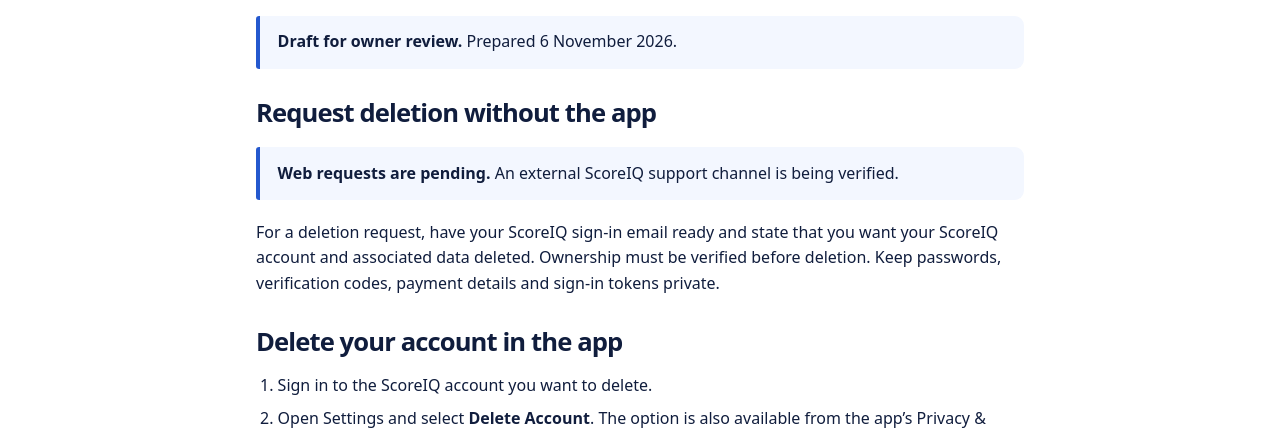
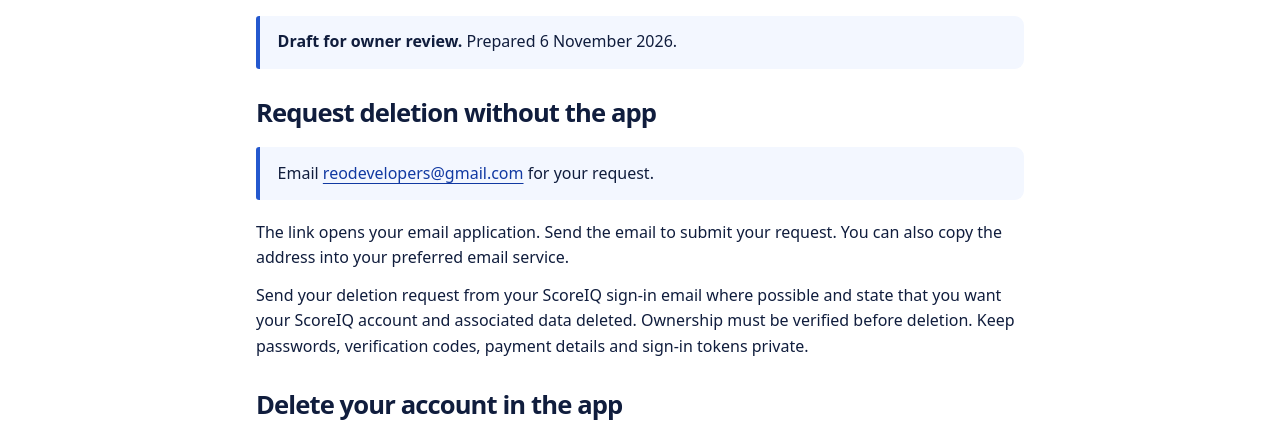
Before and after one commit to raheemreo/score_iq_web, a plain HTML site: page site/delete-account/index.html in a window 1280 px wide. Shown: the part 327-760 px from the top of the page. Drawn offline with Linux system fonts and the light colour scheme.

Commit message:
Add owner-provided support and external account request email

```diff
--- a/site/delete-account/index.html
+++ b/site/delete-account/index.html
@@ -39,8 +39,9 @@
   <p class="lead">Options for deleting your ScoreIQ account and associated data.</p>
   <!-- RELEASE_BLOCKER_LEGAL --><div class="notice"><p><strong>Draft for owner review.</strong> Prepared <time datetime="2026-11-06">6 November 2026</time>.</p></div>
   <h2>Request deletion without the app</h2>
-  <!-- RELEASE_BLOCKER_SUPPORT --><div class="notice"><p><strong>Web requests are pending.</strong> An external ScoreIQ support channel is being verified.</p></div>
-  <p>For a deletion request, have your ScoreIQ sign-in email ready and state that you want your ScoreIQ account and associated data deleted. Ownership must be verified before deletion. Keep passwords, verification codes, payment details and sign-in tokens private.</p>
+  <div class="notice"><p>Email <a href="mailto:reodevelopers@gmail.com?subject=ScoreIQ%20Account%20Deletion%20Request">reodevelopers@gmail.com</a> for your request.</p></div>
+  <p>The link opens your email application. Send the email to submit your request. You can also copy the address into your preferred email service.</p>
+  <p>Send your deletion request from your ScoreIQ sign-in email where possible and state that you want your ScoreIQ account and associated data deleted. Ownership must be verified before deletion. Keep passwords, verification codes, payment details and sign-in tokens private.</p>
   <h2>Delete your account in the app</h2>
   <ol>
     <li>Sign in to the ScoreIQ account you want to delete.</li>
```
Also changed, not shown: site/contact/index.html (+2 -1 lines), site/data-request/index.html (+3 -1 lines).
